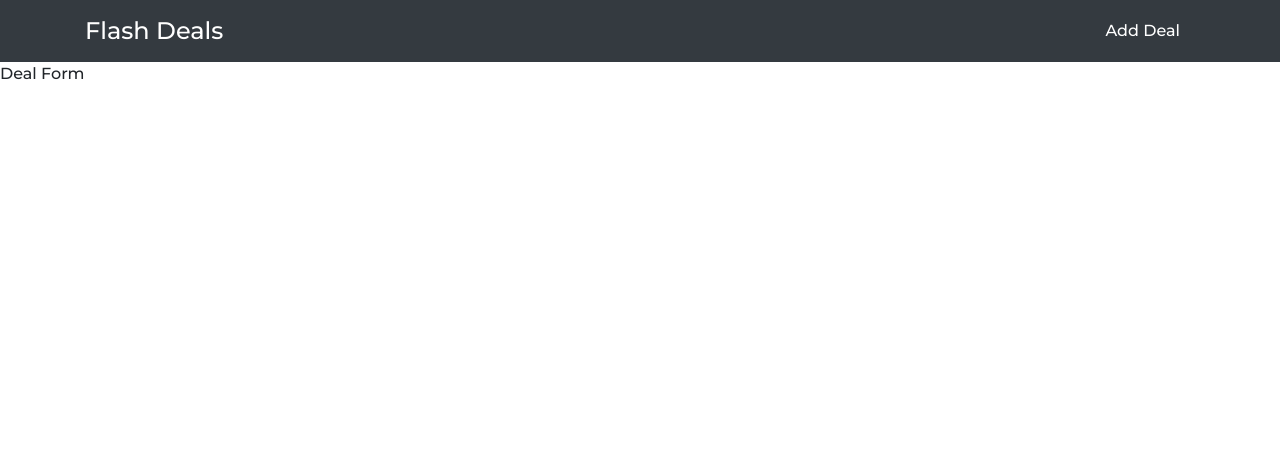
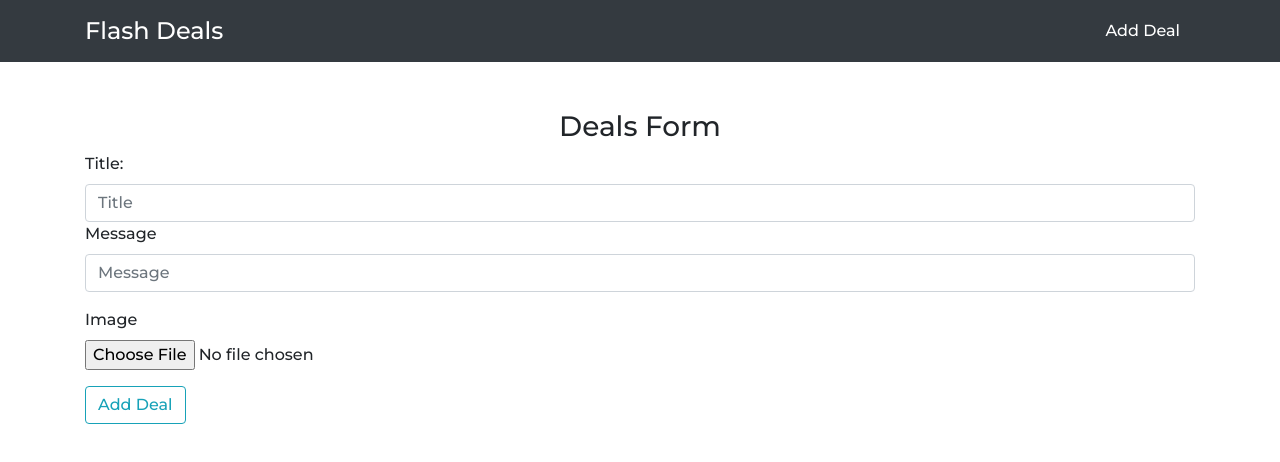
Before and after one commit to Shadman87/Flash-Deals, a React (Create React App) app: page /deals/new in a window 1280 px wide. Shown: the top 462 px of the page. Built offline with nearby package versions, Linux system fonts and the light colour scheme.

Commit message:
File input added

```diff
--- a/src/components/DealCreate.js
+++ b/src/components/DealCreate.js
@@ -1,10 +1,62 @@
 import React from 'react';
 
 
-const DealCreate = () => {
-	return (
-		<div>Deal Form</div>
-	);
-}
+class DealCreate extends React.Component {
+
+  addDeal = (e) => {
+    e.preventDefault();
+
+    const title = this.title.value;
+    const message = this.message.value;
+    const imageFile = this.imageFile.files[0];
+
+    var d =  new Date();
+    var id = Date.parse(d).toString();
+    console.log(id);
+
+    console.log(title + " " + message + " " + imageFile);
+  }
+
+  render() {
+    return (
+      //Form for input of deals;
+      <div className="container">
+        <h3 className="text-center mt-5">Deals Form</h3>
+        <form onSubmit={this.addDeal}>
+          <div className="form-grop">
+            <label htmlFor="title">Title: </label>
+            <input
+              type="text"
+              name="title"
+              className="form-control"
+              placeholder="Title"
+              ref={input=> this.title = input}
+            />
+          </div>
+          <div className="form-group">
+            <label htmlFor="message">Message</label>
+            <input
+              type="text"
+              name="message"
+              className="form-control"
+              placeholder="Message"
+              ref={input => this.message = input}
+            />
+          </div>
+          <div className="form-group">
+            <label htmlFor="imageFile">Image</label>
+            <input
+              type="file"
+              className="form-control-file"
+              name="imageFile"
+              ref={input => this.imageFile = input}
+            />
+          </div>
+          <button type="submit" className="btn btn-outline-info">Add Deal</button>
+        </form>
+      </div>
+    );
+  }
+};
 
 export default DealCreate;
--- a/src/components/Home.js
+++ b/src/components/Home.js
@@ -29,7 +29,7 @@ const Home = () => {
       <div className="row row-cols-1 row-cols-sm-2 row-cols-md-3 row-cols-lg-4 row-cols-xl-5">
 
         {deals.map(doc => (
-          <div key={doc.id} className="col mb-4">
+          <div key={doc.id} className="col mt-5 mb-4">
             <div className="card">
               <img src="https://dummyimage.com/600x400/000/fff.jpg" className="card-img-top" alt=""/>
               <div className="card-body">
```
